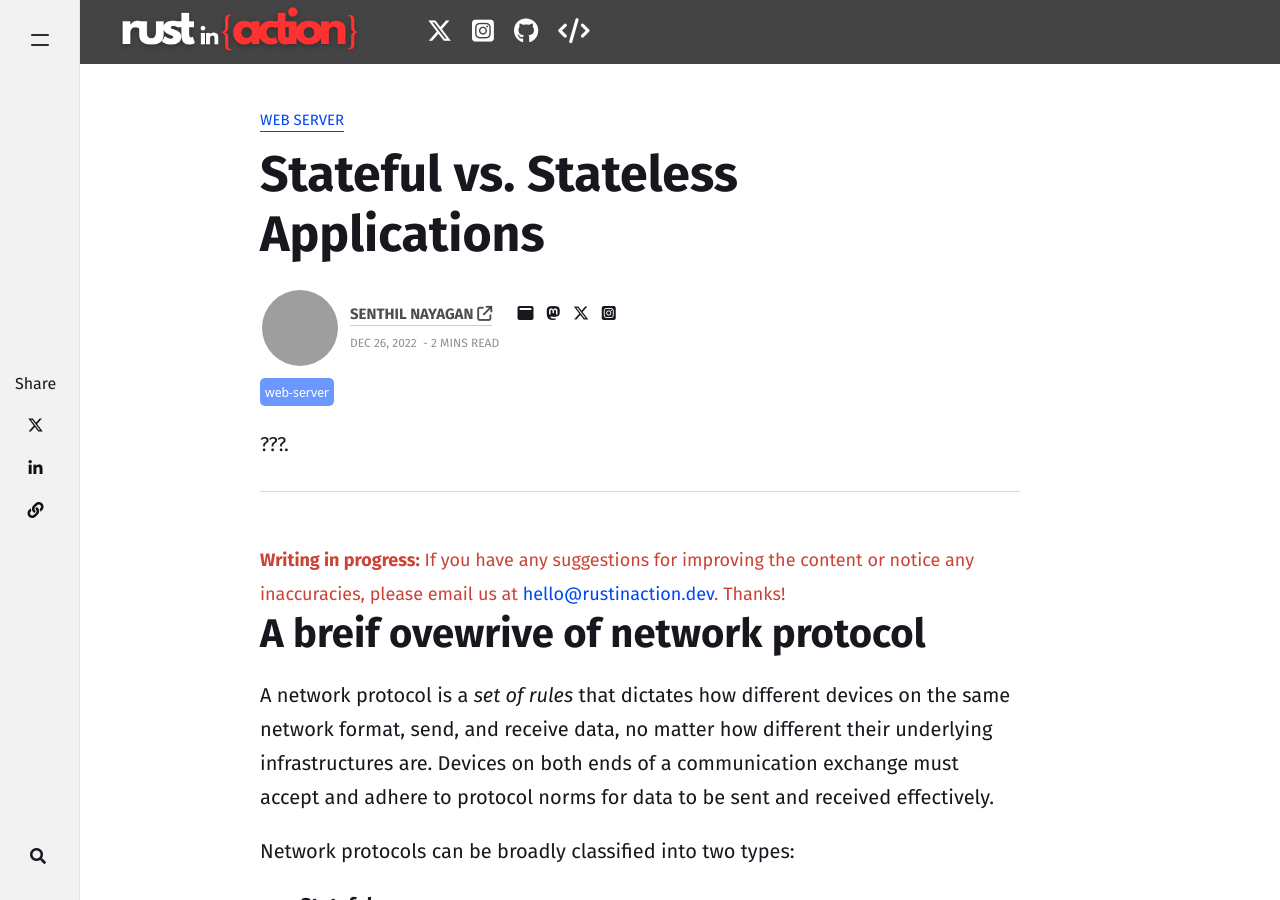
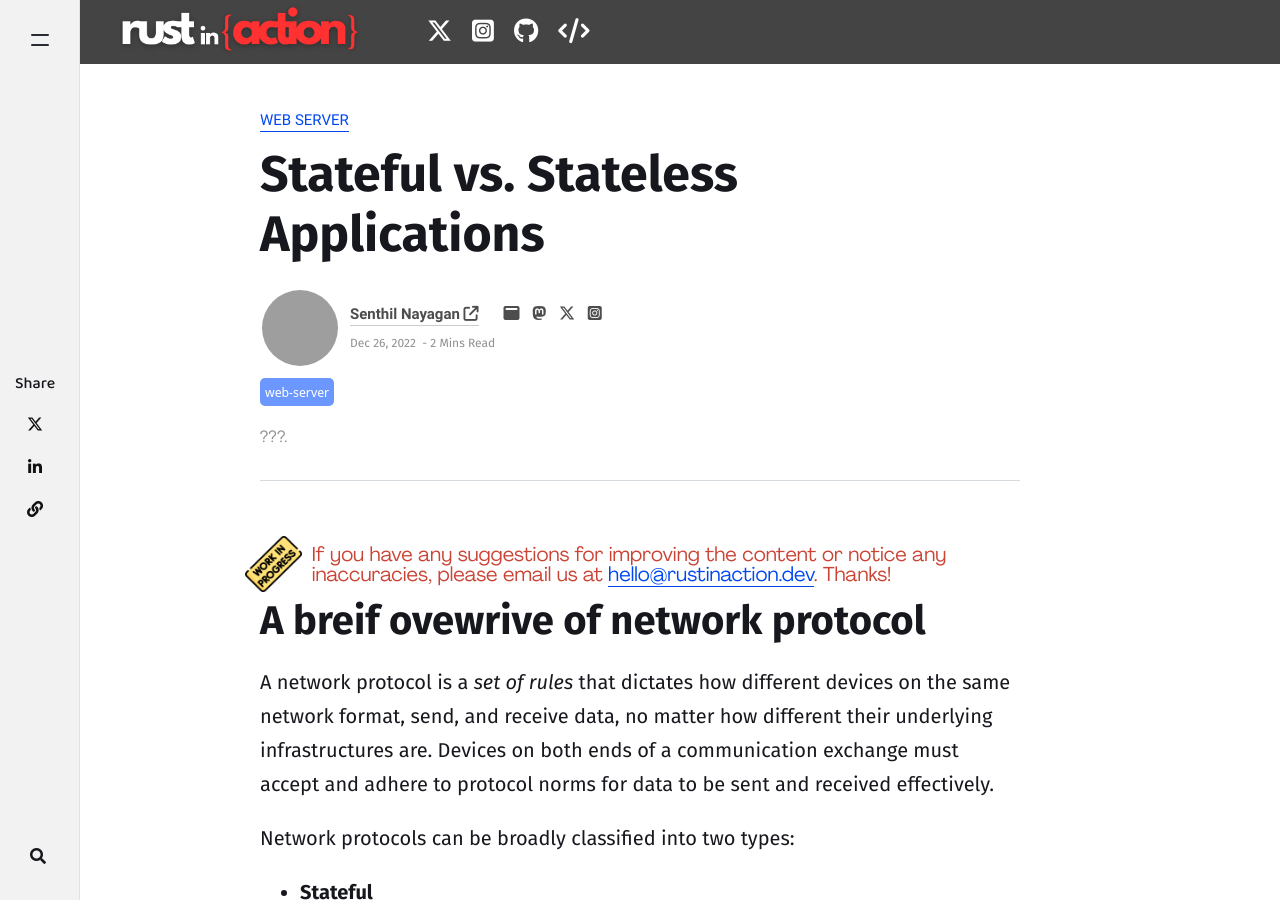
Before and after one commit to rustinact/rustinaction.github.io, a Jekyll site: the page built from _posts/web-http-wsgi-server/concepts/2022-12-27-stateful-vs-stateless-applications.markdown, in a window 1280 px wide and 900 px high. Built offline with Jekyll 4.4.1, drawn with Linux system fonts in a browser that asks for light colours; nearby versions of some CDN libraries; comment, search, counter and statistics services are not loaded; grey boxes are pictures that could not be loaded.

Commit message:
UI changes

```diff
--- a/_layouts/post.html
+++ b/_layouts/post.html
@@ -32,10 +32,10 @@ post_class: post-template
                 {% if author.linkedin %}
                     <!-- <a target="_blank" href="{{ author.linkedin }}" style="color: black; border-bottom: 1px solid blue;"><b>{{ author.display_name }}</b></a> -->
                     <span class="author-name">
-                        <a target="_blank" href="{{ author.linkedin }}"><b>{{ author.display_name }}</b> <i class="fa-solid fa-arrow-up-right-from-square"></i></a>
+                        <a target="_blank" href="{{ author.linkedin }}">{{ author.display_name }} <i class="fa-solid fa-arrow-up-right-from-square"></i></a>
                     </span>
                 {% else %}
-                    <b>{{ author.display_name }}</b>
+                    {{ author.display_name }}
                 {% endif %}
                 {% if author.web %}
                     &nbsp;&nbsp;&nbsp;&nbsp;
@@ -102,7 +102,7 @@ post_class: post-template
 </div>
 
 <!-- Summary -->
-<div class="article-post">
+<div class="summary">
     {% if page.summary %}
         <p></p>
         <span style="font-weight: 50;">{{ page.summary }}</span>
@@ -111,9 +111,24 @@ post_class: post-template
 </div>
 
 <!-- Draft - Shows writing in progress -->
-<div class="article-post">
+<div class="draft">
     {% if page.draft %}
-        <span style="font-size: 90%; color:#CB4335;"><b>Writing in progress:</b> If you have any suggestions for improving the content or notice any inaccuracies, please email us at <a href="mailto:hello@rustinaction.dev">hello@rustinaction.dev</a>. Thanks!</span>
+        <div class="row" style="padding: 0; margin: 0;">
+            <div class="col-md-1" style="padding: 5px; margin: 0;">
+                <span class="icon">
+                    <img src="{{site.baseurl}}/assets/images/icons/work-in-progress.png" alt="Work in progress">
+                </span>
+            </div>
+            <div class="col-md-11 align-self-center" style="padding: 5px; margin: 0;">
+                <span>
+                    If you have any suggestions for improving the content or notice any inaccuracies, please email us at <a href="mailto:hello@rustinaction.dev">hello@rustinaction.dev</a>. Thanks!
+                </span>
+            </div>
+        </div>
+        <!-- <span style="font-size: 70%; color:#CB4335;">
+            <img src="{{site.baseurl}}/assets/images/icons/work-in-progress.png" alt="Work in progress" style="width: 50px;">
+            If you have any suggestions for improving the content or notice any inaccuracies, please email us at <a href="mailto:hello@rustinaction.dev">hello@rustinaction.dev</a>. Thanks!
+        </span>         -->
     {% endif %}
 </div>
 
--- a/_posts/memory-management/2023-10-16-ownership-and-borrowing.markdown
+++ b/_posts/memory-management/2023-10-16-ownership-and-borrowing.markdown
@@ -15,6 +15,8 @@ featured: true
 hidden: false
 rating: 4.5
 ---
+
+# Overview
 
 The Rust’s *ownership* and *borrowing* might be confusing if we don't grasp what's really going on. This is particularly true when applying a previously learned programming style to a new paradigm; we call this a *paradigm shift*. Ownership is a novel idea, yet tricky to understand at first, but it gets easier the more we work on it.
 
--- a/assets/css/theme.scss
+++ b/assets/css/theme.scss
@@ -27,20 +27,8 @@ $enable-rounded: false;
 @import 'bootstrap/bootstrap';
 @import 'stars';
 
-/*!
- *  Font Awesome 4.7.0 by @davegandy - http://fontawesome.io - @fontawesome
- *  License - http://fontawesome.io/license (Font: SIL OFL 1.1, CSS: MIT License)
- */
- @font-face {
-    font-family: 'FontAwesome';
-    src: url('../fonts/fontawesome-webfont.eot?v=4.7.0');
-    src: url('../fonts/fontawesome-webfont.eot?#iefix&v=4.7.0') format('embedded-opentype'),url('../fonts/fontawesome-webfont.woff2?v=4.7.0') format('woff2'),url('../fonts/fontawesome-webfont.woff?v=4.7.0') format('woff'),url('../fonts/fontawesome-webfont.ttf?v=4.7.0') format('truetype'),url('../fonts/fontawesome-webfont.svg?v=4.7.0#fontawesomeregular') format('svg');
-    font-weight: normal;
-    font-style: normal
-}
-
 @font-face {
-	font-family:BalooDa2;
+	font-family: BalooDa2;
 	src:url(../fonts/balooda2/subset-BalooDa2-ExtraBold.woff2) format("woff2");
 	font-weight:800;
 	font-style:normal;
@@ -48,7 +36,7 @@ $enable-rounded: false;
 }
 
 @font-face{
-	font-family:BalooDa2;
+	font-family: BalooDa2;
     src:url(../fonts/balooda2/subset-BalooDa2-Medium.woff2) format("woff2");
 	font-weight:500;
 	font-style:normal;
@@ -56,7 +44,7 @@ $enable-rounded: false;
 }
 
 @font-face{
-	font-family:BalooDa2;
+	font-family: BalooDa2;
 	src:url(../fonts/balooda2/subset-BalooDa2-Bold.woff2) format("woff2");
 	font-weight:700;
 	font-style:normal;
@@ -64,7 +52,7 @@ $enable-rounded: false;
 }
 
 @font-face{
-	font-family:Roboto;
+	font-family: Roboto;
 	src:url(../fonts/roboto/subset-Roboto-Bold.woff2) format("woff2");
 	font-weight:700;
 	font-style:normal;
@@ -72,7 +60,7 @@ $enable-rounded: false;
 }
 
 @font-face{
-	font-family:Roboto;
+	font-family: Roboto;
 	src:url(../fonts/roboto/subset-Roboto-Regular.woff2) format("woff2");
 	font-weight:400;
 	font-style:normal;
@@ -80,12 +68,19 @@ $enable-rounded: false;
 }
 
 @font-face{
-	font-family:Roboto;
+	font-family: Roboto;
 	src:url(../fonts/roboto/subset-Roboto-Medium.eot);
 	src:url(../fonts/roboto/subset-Roboto-Medium.eot?#iefix) format("embedded-opentype"),url(../fonts/roboto/subset-Roboto-Medium.woff2) format("woff2"),url(../fonts/roboto/subset-Roboto-Medium.woff) format("woff"),url(../fonts/roboto/subset-Roboto-Medium.ttf) format("truetype"),url(../fonts/roboto/subset-Roboto-Medium.svg#Roboto-Medium) format("svg");
 	font-weight:500;
 	font-style:normal;
 	font-display:swap
+}
+
+@font-face {
+    font-family: Agrandir;
+    font-weight: 400;
+    font-style: normal;
+    src: url("../fonts/Agrandir_Regular.woff2") format('woff2');
 }
 
 @font-face {
@@ -403,6 +398,7 @@ img, img:hover {
         }
     }
     .card-text {
+        font-family: Agrandir;
         font-weight: 400;
         font-size: 16px;
         //line-height: 1.2;
@@ -435,7 +431,7 @@ img, img:hover {
 .post-date-and-mins-read {
     font-size: 12px;
     color: #909090;
-    text-transform: uppercase;
+    // text-transform: uppercase;
 }
 .firstpage {
     .blog-grid-item:nth-child(1) {
@@ -710,6 +706,7 @@ img, img:hover {
 
 //share
 .share {
+    font-family: BalooDa2;
     position: fixed; left: 15px; bottom: 40%; z-index: 1026;
     text-align: center;
     ul {
@@ -1073,8 +1070,10 @@ sharing {
 }
 
 .author-name {
-    text-transform: uppercase;
+    font-family: Roboto;
+    // text-transform: uppercase;
     font-size: 15px;
+    font-weight: bold;
     a {
         color: #4d4d4d;
         padding-bottom: 2px;
@@ -1087,7 +1086,8 @@ sharing {
 
 .social-connect-icon {
     a {
-        color: $text-color;
+        // color: $text-color;
+        color: #4d4d4d;
         text-decoration: none;
     }
     a:hover {
@@ -1108,6 +1108,7 @@ sharing {
 }
 
 .kicker {
+    font-family: Roboto;
     font-size: 15px;
     text-transform: uppercase;
     a {
@@ -1119,3 +1120,59 @@ sharing {
         text-decoration: none;
     }
 }
+
+.summary {
+    font-family: Agrandir;
+    font-size: 16px;
+    color: #909090;
+    max-width: 800px;
+    padding-left: 20px;
+    padding-right: 20px;
+    margin-left: auto;
+    margin-right: auto;
+    p {
+        margin-top: 30px;
+        margin-bottom: 30px;
+        display: block;
+        margin-block-start: 1em;
+        margin-block-end: 1em;
+        margin-inline-start: 0px;
+        margin-inline-end: 0px;
+        a {
+            color: $blue;
+            padding-bottom: 2px;
+            border-bottom: 1px solid $primary;
+        }
+        a:hover {
+            text-decoration: none;
+        }
+    }
+}
+
+.icon {
+    width: 100%;
+    height: auto;
+}
+
+
+.draft {
+    // font-family: Roboto;
+    // font-family: BalooDa2;
+    font-family: Agrandir;
+    max-width: 800px;
+    margin-left: auto;
+    margin-right: auto;
+    margin-top: auto;
+    margin-bottom: auto;
+    color: #CB4335;
+    font-size: 20px;
+    line-height: 1;
+    a {
+        color: $blue;
+        padding-bottom: 0px;
+        border-bottom: 1px solid $primary;
+    }
+    a:hover {
+        text-decoration: none;
+    }
+}
```
Also changed, not shown: _pages/authors.html (+7 -6 lines), assets/fonts/Agrandir_Regular.woff2 (added), assets/fonts/casper/casper-icons.ttf (renamed from assets/fonts/casper-icons.ttf), assets/fonts/casper/casper-icons.woff (renamed from assets/fonts/casper-icons.woff), assets/fonts/ibmplexmono-latin/ibmplexmono-latin-400-roman.woff2 (renamed from assets/fonts/ibmplexmono-latin-400-roman.woff2), assets/fonts/ibmplexmono-latin/ibmplexmono-latin-500-roman.woff2 (renamed from assets/fonts/ibmplexmono-latin-500-roman.woff2), assets/fonts/ibmplexmono-latin/ibmplexmono-latin-700-roman.woff2 (renamed from assets/fonts/ibmplexmono-latin-700-roman.woff2), assets/images/icons/draft-100.png (added), assets/images/icons/draft-50.png (added), assets/images/icons/work-in-progress.png (added), assets/images/icons/work-in-progress1.png (added), assets/images/icons/work-in-progress2.png (added), assets/images/icons/work-in-progress3.png (added), assets/images/icons/work-in-progress4.png (added), 1 more files, 4 other files.
